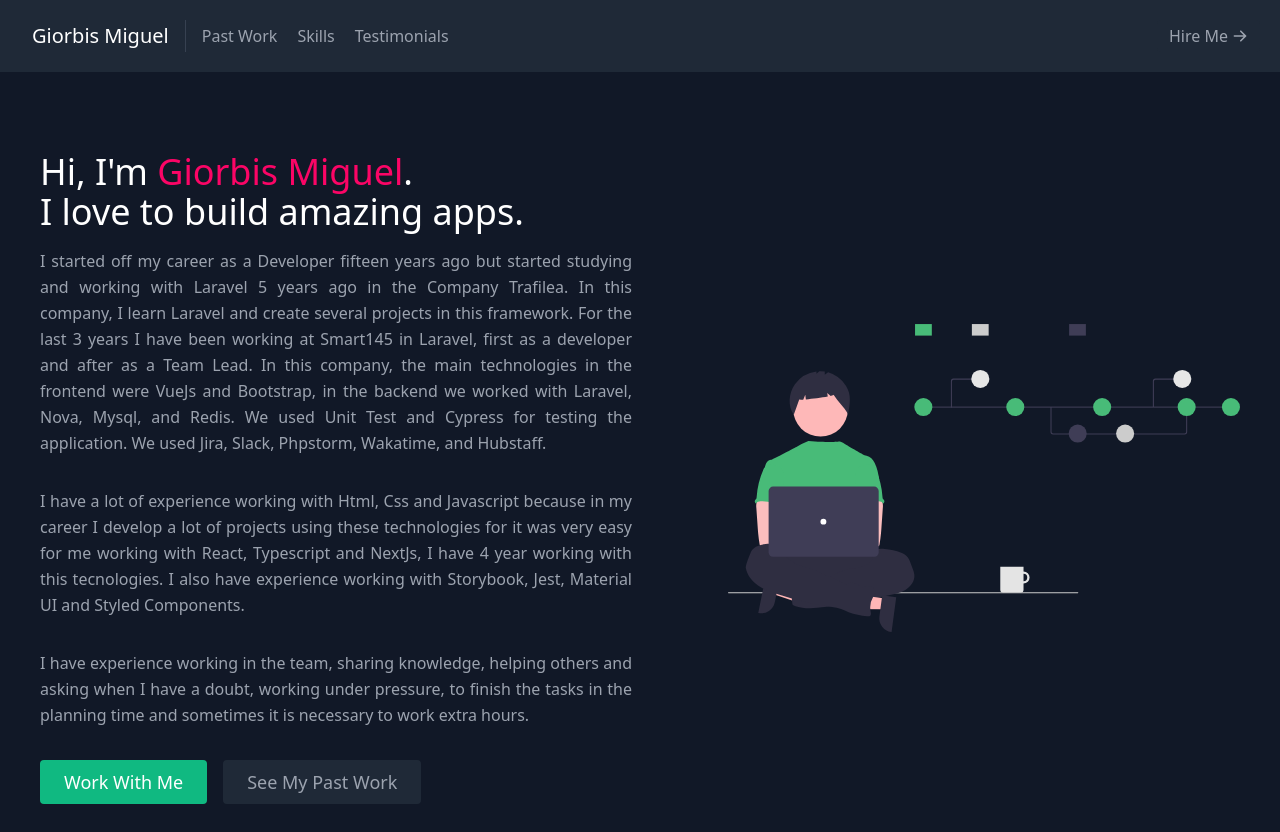
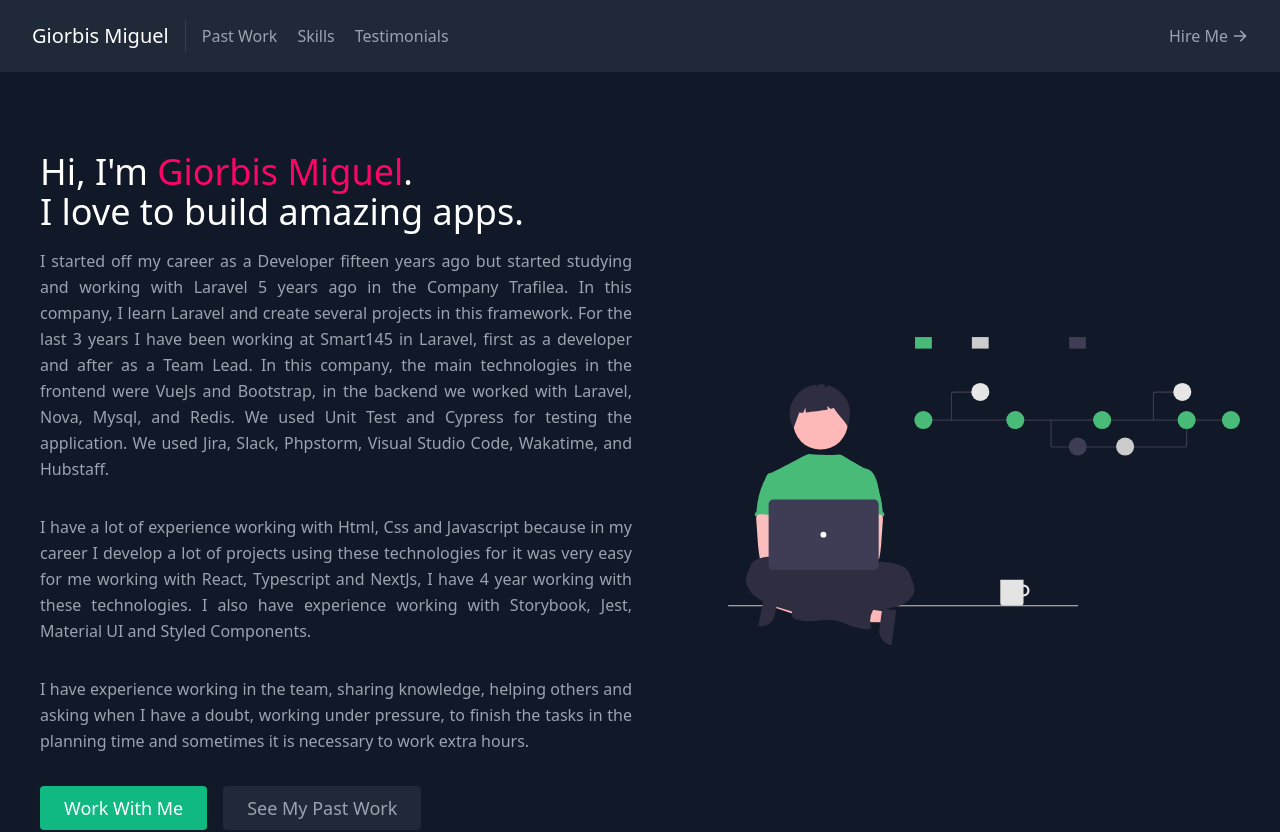
Before and after one commit to giorbismiguel/giorbismiguel, a React (Create React App) app: page / in a window 1280 px wide. Shown: the top 832 px of the page. Built offline with nearby package versions, Linux system fonts and the light colour scheme.

Commit message:
Fix spelling errors

```diff
--- a/src/components/About.js
+++ b/src/components/About.js
@@ -19,13 +19,13 @@ export default function About() {
             Lead. In this company, the main technologies in the frontend were
             VueJs and Bootstrap, in the backend we worked with Laravel, Nova,
             Mysql, and Redis. We used Unit Test and Cypress for testing the
-            application. We used Jira, Slack, Phpstorm, Wakatime, and Hubstaff.
+            application. We used Jira, Slack, Phpstorm, Visual Studio Code, Wakatime, and Hubstaff.
           </p>
           <p className="mb-8 leading-relaxed text-justify">
             I have a lot of experience working with Html, Css and Javascript
             because in my career I develop a lot of projects using these
             technologies for it was very easy for me working with React, Typescript
-            and NextJs, I have 4 year working with this tecnologies. I also have experience
+            and NextJs, I have 4 year working with these technologies. I also have experience
             working with Storybook, Jest, Material UI and Styled Components.
           </p>
           <p className="mb-8 leading-relaxed text-justify">
```
